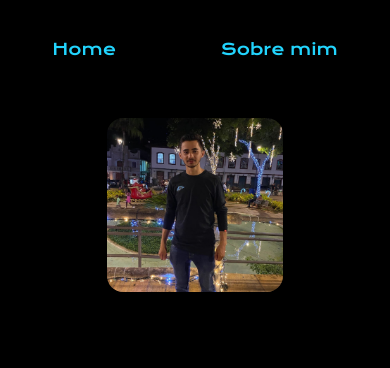
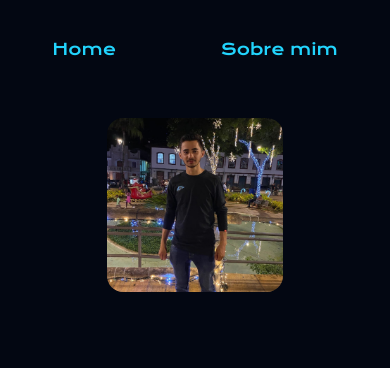
Before and after one commit to giliardolv/portfolio, a plain HTML site: page index.html in a window 390 px wide. Shown: the top 368 px of the page. Drawn offline with nearby package versions, Linux system fonts and the light colour scheme.

Commit message:
Alterações de estilo
Alterada cor de fundo e tamanho mínimo para responsividade.

```diff
--- a/style/style.css
+++ b/style/style.css
@@ -5,7 +5,7 @@
     padding: 0;
 }
 :root{
-    --cor-primaria: #000000;
+    --cor-primaria: #030712;
     --cor-secundaria: #f6f6f6;
     --cor-terciaria: #22d4fd;
     --cor-hover: #272727;
@@ -102,7 +102,7 @@ body{
     padding: 24px;
 }
 
-@media( max-width: 1200px){
+@media( max-width: 1000px){
     .cabecalho{
         padding: 10% 0;
     }
```
